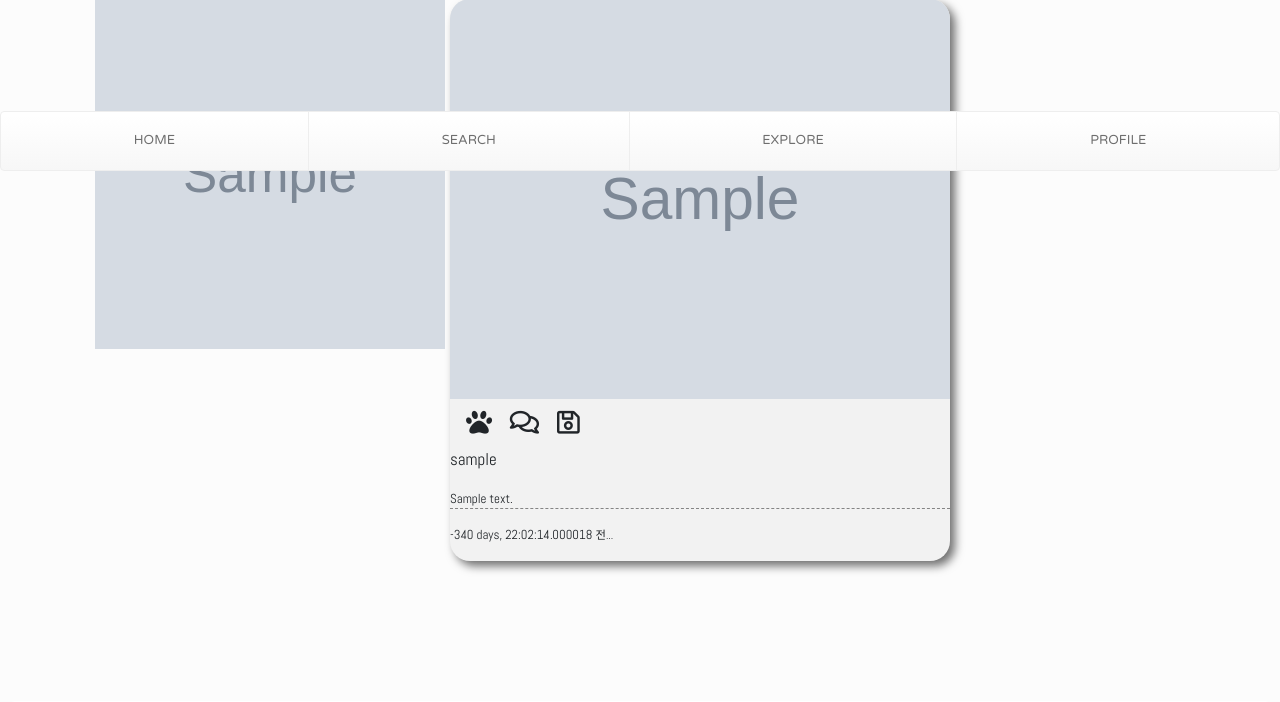
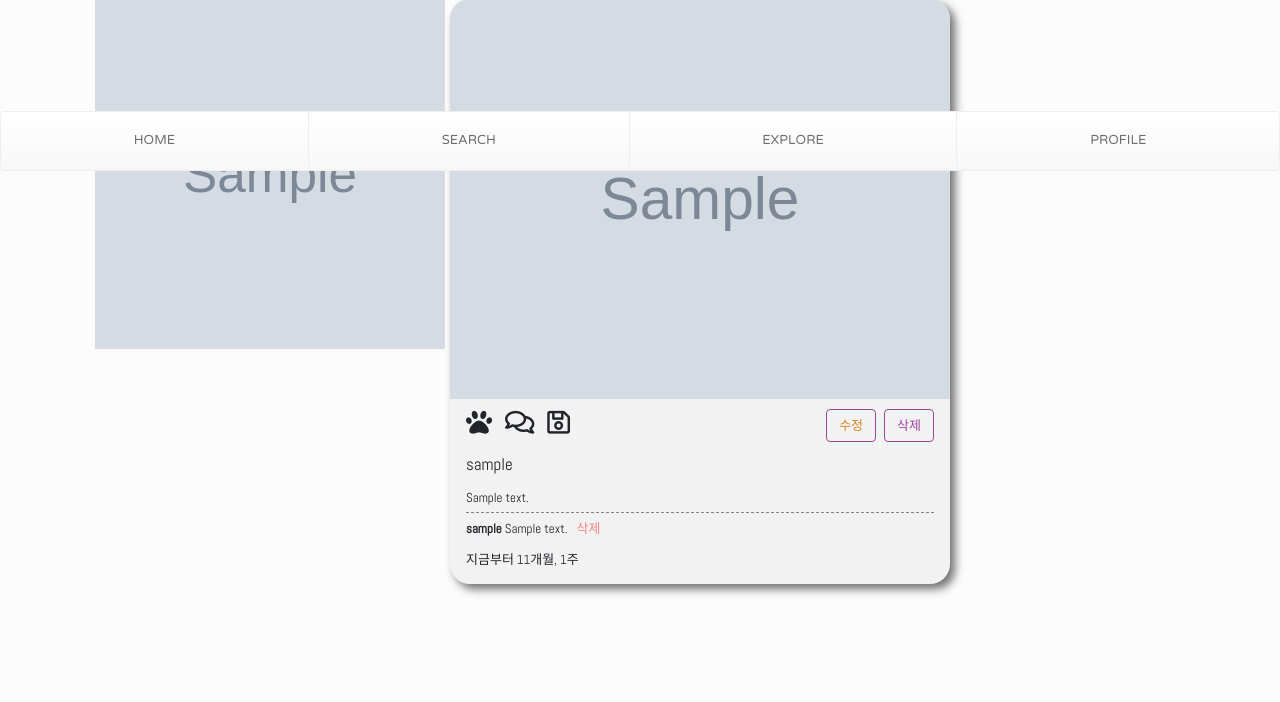
Before and after one commit to pirogramming/patpet, a Django app: page /accounts/profile/1/ in a window 1280 px wide. Shown: the part 629-1331 px from the top of the page. Run offline with Django 3.2, Linux system fonts and the light colour scheme; a user stored in the database is signed in; tables that the repository leaves empty hold one stand-in row (values such as "Sample post"); grey boxes marked "Sample" are stand-in pictures; some libraries are stand-ins or nearby versions; some web fonts are replaced.

Commit message:
profile popup 수정

```diff
--- a/accounts/templates/accounts/profile.html
+++ b/accounts/templates/accounts/profile.html
@@ -185,12 +185,15 @@
     .popup_post_detail {
         width: 500px;
     }
+
 </style>
 
 
 {% extends "accounts/layout.html" %}
 {% load static %}
+{% load humanize %}
 {% block content %}
+
 
 
 
@@ -287,15 +290,53 @@
 
 
                     <section id="{{ each_post.id }}" class="popup_post_detail posting">
-                        <img src="{{ each_post.photo.url }}" class="posting_img" style="width: 100%;height: 400px;"/><br/>
+                        {% if each_post.photo %}
+                <img src="{{ each_post.photo.url }}" class="posting_img" style="width: 100%;height: 400px;" /><br/>
+                {% endif %}
                 <div class="posting_txt">
+                    <div class="bar">
                         <i class="fas fa-paw posting_like fa-2x"></i>
-                            <i class="far fa-comments posting_like fa-2x"></i>
+                        <i class="far fa-comments posting_like fa-2x posting_like_c" onclick="comment_input()"></i>
                         <i class="far fa-save posting_like fa-2x"></i>
+                    {% if profile_user.id == request_user %}
+                        <span class="edit_and_delete">
+                            <button type="button" class="btn btn-outline-danger"><a href="{% url "my_profile:post_edit" each_post.id %}" class="edit">수정</a></button>
+                            <form class="delete" action="{% url "my_profile:post_delete" each_post.pk %}" method="post">
+                                {% csrf_token %}
+                                <button onclick="return confirm('정말 삭제하시겠어요?!!')" class="btn btn-outline-danger">삭제</button>
+                            </form>
+                        </span>
+                    {% endif %}
+
                     </div>
                     <p class="user_id">{{ each_post.author }}</p>
                     <p class="posting_cont">{{ each_post.content }}</p>
-                        <p>{{ each_post.time_interval }} <small>전...</small></p>
+                    <!--댓글 보여주기-->
+                    <div class="comment">
+                        {% for comment in each_post.comment_set.all %}
+                        <div>
+                            <span class="comment-username"><strong>{{ comment.author }}</strong></span> {{ comment.content }}
+                            {% if user == comment.author %}
+                                <form action="{% url "my_profile:comment_delete" comment.pk %}" method="post" style="display: inline-block;margin-bottom: 0;">
+                                    {% csrf_token %}
+                                    <span><input type="submit" value="삭제" class="button_c button_c_d" /></span>
+{#                                    <input type="hidden" name="path" value="{{ request.path }}" />#}
+                                </form>
+                            {% endif %}
+                        </div>
+                        {% endfor %}
+                    </div>
+                    <!--댓글 입력-->
+                   <form action="{% url 'my_profile:comment_new' pk=each_post.pk %}" method="POST" class="comment-form">
+                       {% csrf_token %}
+                       {{ comment_form }}
+                       <span><input type="submit" value="게시" class="button_c button_c_n" /></span>
+{#                        #}
+{#                       <input type="hidden" name="path" value="{{ request.path }}" />#}
+                   </form>
+                    <p>{{ each_post.created_at|naturaltime }}</p>
+
+                </div>
                     </section>
 
                 {% endfor %}
@@ -367,6 +408,10 @@
     escape: false
     });
     {% endfor %}
+    function comment_input() {
+            $('.comment-form').css('display', 'inline-block');
+    }
 </script>
 
+
 {% endblock %}
--- a/accounts/views.py
+++ b/accounts/views.py
@@ -6,6 +6,7 @@ from django.contrib.auth.views import LoginView
 from django.http import JsonResponse, HttpResponse
 from django.shortcuts import render, redirect, get_object_or_404
 from accounts.models import Profile, User
+from my_profile.forms import CommentForm
 from my_profile.models import Post
 from .forms import SignupForm, ProfileForm
 from allauth.socialaccount.models import SocialApp
@@ -53,6 +54,7 @@ def profile(request, user_profile_id):
     post_list = profile.user.post_set
     post_user = get_object_or_404(get_user_model(), pk=user_profile_id)
     profile_post = post_user.post_set.all()
+    comment_form = CommentForm()
     return render(request, 'accounts/profile.html', {
         'profile_user': user,
         'request_user': request.user.id,
@@ -60,6 +62,7 @@ def profile(request, user_profile_id):
         'post_list': post_list,
         'profile_post_list': profile_post,
         'all_profile':all_profile,
+        'comment_form':comment_form,
     })
 
 @login_forbidden
```
Lines whose indentation alone changed are shown as unchanged.
